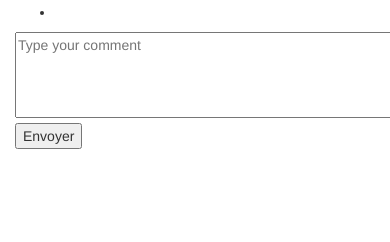
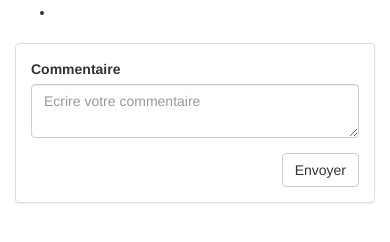
Before and after one commit to MaugrimEP/Music-website, a Flask app: template application/templates/music_by_id.html in a window 390 px wide; the page is wider, and only the part inside the window is pictured. Shown: the part 148-390 px from the top of that part. Run offline with Flask 2, Linux system fonts and the light colour scheme; the template is opened without the code that fills it, so the values that code supplies are empty; some libraries are stand-ins or nearby versions.

Commit message:
ajout de CSS sur les commentaires

```diff
--- a/application/templates/music_by_id.html
+++ b/application/templates/music_by_id.html
@@ -19,16 +19,24 @@
       </li>
     </ul>
 
+    <div class="row">
+      <div class="col-md-6" id="DivDesCommentaires">
+        <ul id="listeCommentaire">
 
-    <div id="DivDesCommentaires">
-      <ul id="listeCommentaire">
-
-      </ul>
+        </ul>
+      </div>
     </div>
 
-    <div id="divAjoutCommentaire">
-      <textarea id="texteCommentaire" rows="4" cols="50" placeholder="Type your comment"></textarea>
-      <button id="sendCommentaire">Envoyer</button>
+    <div class="panel panel-default">
+                <div class="panel-body">
+                        <div class="form-group">
+                            <label for="texteCommentaire">Commentaire</label>
+                            <textarea class="form-control" id="texteCommentaire" placeholder="Ecrire votre commentaire" required></textarea>
+                        </div>
+                        <div class="text-right">
+                            <button id="sendCommentaire" class="btn btn-default">Envoyer</button>
+                        </div>
+                </div>
     </div>
 
     <script type=text/javascript>$SCRIPT_ROOT = {{ request.script_root|tojson|safe }};</script>
@@ -78,6 +86,7 @@ function afficheCommentaires(commentaires)
     let commentaire = commentaires[i];
 
     let ULCom = document.createElement("UL");
+    ULCom.classList.add('well','list-unstyled');
     ULCom.id="ULCommentaire"+commentaire["id"];
     document.getElementById("listeCommentaire").appendChild(ULCom);
 
@@ -115,14 +124,14 @@ function afficheCommentaires(commentaires)
     {
       let buttonSupprimerCom = document.createElement("button");
       buttonSupprimerCom.appendChild(document.createTextNode("supprimer"));
-      buttonSupprimerCom.classList.add('buttonSupprimer');
+      buttonSupprimerCom.classList.add('buttonSupprimer','btn','btn-danger');
       buttonSupprimerCom.id=`buttonSupprimer${i}`;
       buttonSupprimerCom.addEventListener('click', supprimerCom, false);
       ULCom.appendChild(buttonSupprimerCom);
 
       let buttonEditionCom = document.createElement("button");
       buttonEditionCom.appendChild(document.createTextNode("editer"));
-      buttonEditionCom.classList.add("buttonEditer");
+      buttonEditionCom.classList.add("buttonEditer",'btn','btn-primary');
       buttonEditionCom.id=`buttonEditer${i}`;
       buttonEditionCom.addEventListener('click',editerCom, false);
       ULCom.appendChild(buttonEditionCom);
@@ -174,10 +183,8 @@ function editerCom(e)
 
 function getInterfaceEdition(idCommentaire)
 {
-
   function envoyerEdition(e)
   {
-
     let informations = {};
     informations.id=idCommentaire;
     informations.text=$("#textEdition"+idCommentaire).val();
@@ -209,8 +216,6 @@ function getInterfaceEdition(idCommentaire)
   buttonSubmit.addEventListener('click',envoyerEdition, false);
 
   return ULConteneur;
-
-
 }
 
 function supprimerInDB(idCommentaire)
```
